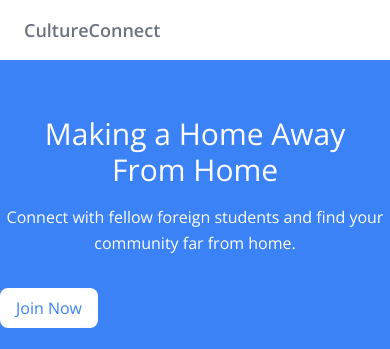
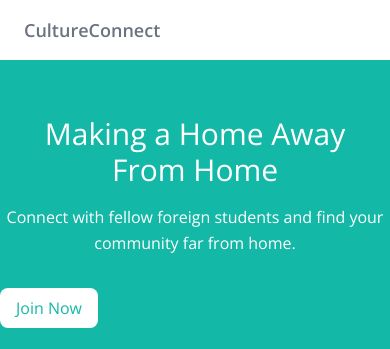
Before and after one commit to KalebE36/HACKATHON-OSC, a Flask app: page /home in a window 390 px wide. Shown: the top 349 px of the page. Run offline with Flask 3, Linux system fonts and the light colour scheme; grey boxes labelled with a size stand in for pictures from a placeholder-image service; some libraries are stand-ins or nearby versions.

Commit message:
home the place

```diff
--- a/templates/home.html
+++ b/templates/home.html
@@ -22,22 +22,22 @@
                     </a>
                 </div>
                 <div class="hidden md:flex items-center space-x-3 ">
-                    <a href="/login" class="py-2 px-2 font-medium text-gray-500 rounded hover:bg-blue-500 hover:text-white transition duration-300">Log In</a>
-                    <a href="/signup" class="py-2 px-2 font-medium text-white bg-blue-500 rounded hover:bg-blue-400 transition duration-300">Sign Up</a>
+                    <a href="/login" class="py-2 px-2 font-medium text-gray-500 rounded hover:bg-teal-500 hover:text-white transition duration-300">Log In</a>
+                    <a href="/signup" class="py-2 px-2 font-medium text-white bg-teal-500 rounded hover:bg-teal-400 transition duration-300">Sign Up</a>
                 </div>
             </div>
         </div>
     </nav>
 
-    <header class="bg-blue-500 text-white body-font">
+    <header class="bg-teal-500 text-white body-font">
         <div class="container mx-auto flex flex-col md:flex-row items-center py-12 md:py-24">
             <div class="flex flex-col w-full md:w-1/2 justify-center items-start text-center md:text-left">
                 <h1 class="text-3xl md:text-5xl p-2 font-medium mb-2">Making a Home Away From Home</h1>
                 <p class="leading-relaxed mb-4">Connect with fellow foreign students and find your community far from home.</p>
-                <a href="/signup" class="bg-white text-blue-500 py-2 px-4 rounded-lg mt-4 transform hover:translate-y-1 transition-all duration-200">Join Now</a>
+                <a href="/signup" class="bg-white text-teal-500 py-2 px-4 rounded-lg mt-4 transform hover:translate-y-1 transition-all duration-200">Join Now</a>
             </div>
             <div class="w-full md:w-1/2 py-6 text-center">
-                <img class="w-full md:w-4/5 z-50" src="https://placehold.co/400x300" alt="CultureConnect students celebrating">
+                <img class="w-full md:w-4/5 z-50" src="https://cdn.dribbble.com/users/31752/screenshots/3651124/media/3c4ae3f46cd9eaee4f2f3f0d0eacbc25.jpg?resize=400x300&vertical=center" alt="CultureConnect students celebrating">
             </div>
         </div>
     </header>
@@ -61,7 +61,7 @@
                 <!-- Feature 1 -->
                 <div class="p-4 md:w-1/3 sm:mb-0 mb-6">
                     <div class="rounded-lg h-64 overflow-hidden">
-                        <img alt="content" class="object-cover object-center h-full w-full" src="https://placehold.co/720x400" alt="Feature 1: Community Groups">
+                        <img alt="content" class="object-cover object-center h-full w-full" src="https://brightspotcdn.byu.edu/dims4/default/78e48ff/2147483647/strip/true/crop/1333x1000+83+0/resize/400x300!/quality/90/?url=https%3A%2F%2Fbrigham-young-brightspot.s3.amazonaws.com%2Ff2%2F93%2F8fe2aa424fe491d4043724e9ff6a%2Fdownload-5.jpg" alt="Feature 1: Community Groups">
                     </div>
                     <h2 class="text-xl font-medium title-font text-gray-900 mt-5">Community Groups</h2>
                     <p class="text-base leading-relaxed mt-2">Join groups that match your interests and connect with students from similar backgrounds or with similar goals.</p>
@@ -69,7 +69,7 @@
                     <!-- Feature 2 -->
                     <div class="p-4 md:w-1/3 sm:mb-0 mb-6">
                     <div class="rounded-lg h-64 overflow-hidden">
-                    <img alt="content" class="object-cover object-center h-full w-full" src="https://placehold.co/720x400" alt="Feature 2: Event Organization">
+                    <img alt="content" class="object-cover object-center h-full w-full" src="static/anton.png" alt="Feature 2: Event Organization">
                     </div>
                     <h2 class="text-xl font-medium title-font text-gray-900 mt-5">Event Organization</h2>
                     <p class="text-base leading-relaxed mt-2">Discover and organize meet-ups and events to meet face-to-face, fostering stronger connections and creating memories.</p>
@@ -77,7 +77,7 @@
                     <!-- Feature 3 -->
                     <div class="p-4 md:w-1/3 sm:mb-0 mb-6">
                     <div class="rounded-lg h-64 overflow-hidden">
-                    <img alt="content" class="object-cover object-center h-full w-full" src="https://placehold.co/720x400" alt="Feature 3: Housing Assistance">
+                    <img alt="content" class="object-cover object-center h-full w-full" src="https://cdn.discordapp.com/attachments/1221085462152871986/1221102486992060486/IMGP0071.JPG?ex=66115b4f&is=65fee64f&hm=7b5ec831d6b128eba72b8f0822e711859a834edca798fa735f4a33ce7b0ee8a0&" alt="Feature 3: Housing Assistance">
                     </div>
                     <h2 class="text-xl font-medium title-font text-gray-900 mt-5">Housing Assistance</h2>
                     <p class="text-base leading-relaxed mt-2">Get help finding housing from students who’ve been in your shoes, and learn the ins and outs of your new city together.</p>
```
